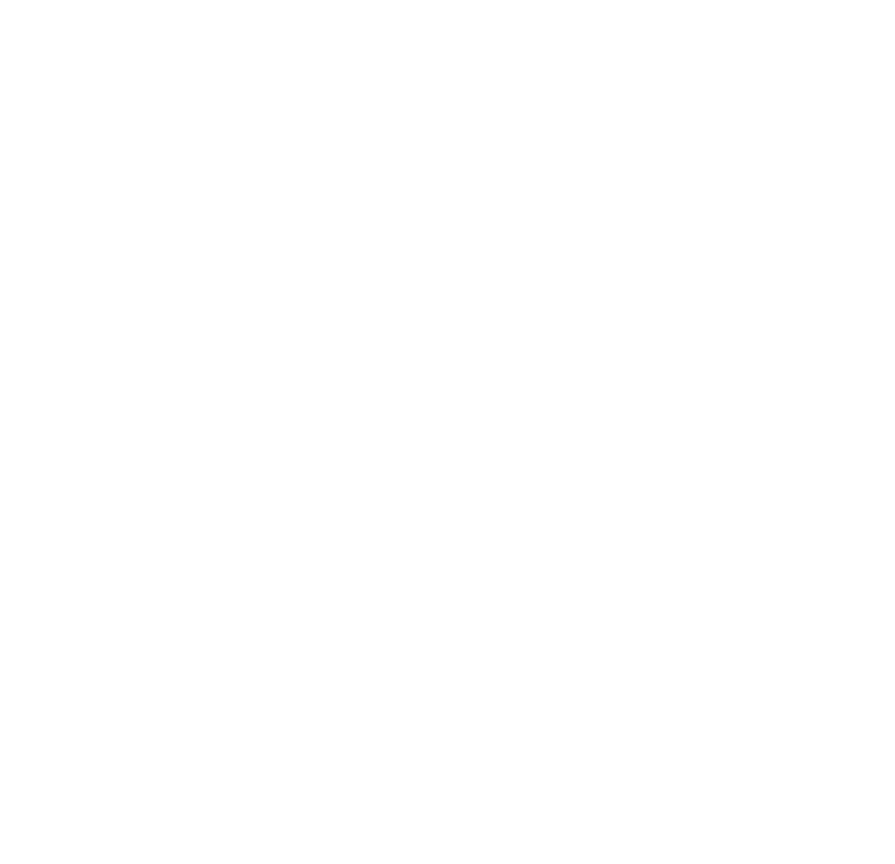
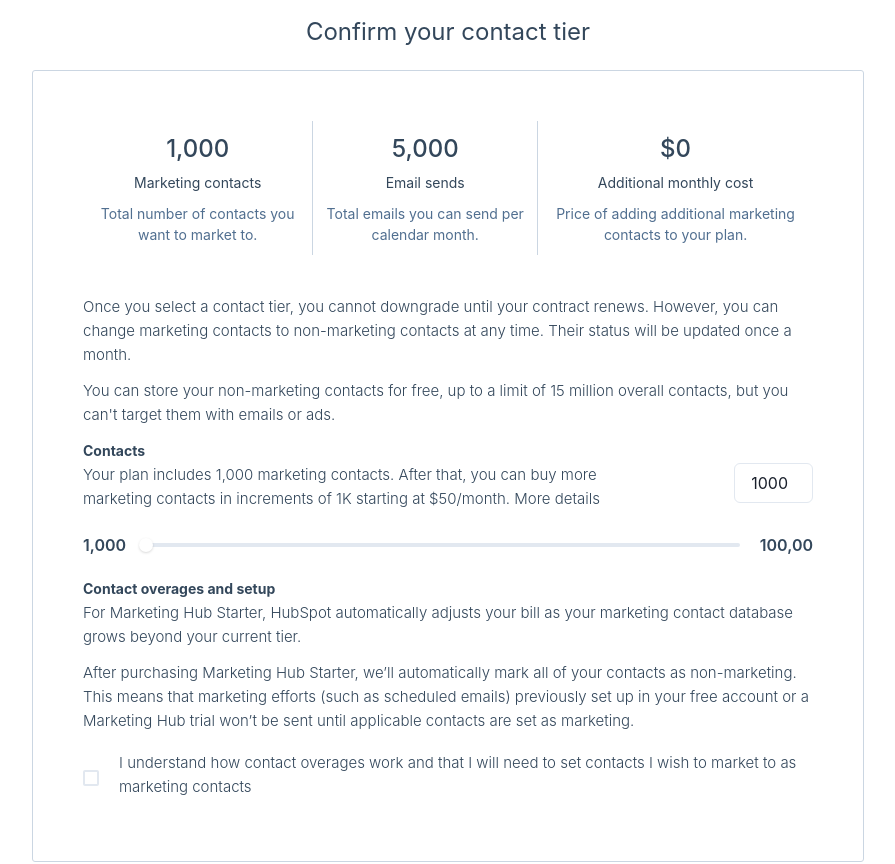
Before and after one commit to optimizershivam/Hubspot-clone, a React (Create React App) app in the folder hubspot/: page / in a window 1280 px wide. Shown: the part 5460-6324 px from the top of the page, without its empty margins (192-1087 px from the left). Before the commit the page ends 5474 px from the top, so only its background shows below. Built offline with nearby package versions, Linux system fonts and the light colour scheme.

Commit message:
now finish all pricing pages

```diff
--- a/hubspot/src/App.js
+++ b/hubspot/src/App.js
@@ -1,11 +1,13 @@
-//import Payment from "./Components/Paymet/Payment";
-
+import Payment from "./Components/Paymet/Payment";
+import ConfirmationPage from './Components/Confirmation/ConfirmayionPage'
 import PricingPage from './Components/Pricing Page/PricingPage.jsx'
 function App() {
   return (
     <>
-      {/* <Payment/> */}
-      <PricingPage/>
+     <PricingPage/>
+     <ConfirmationPage/>
+      <Payment/>
+
     </>
   );
 }
--- /dev/null
+++ b/hubspot/src/Components/Confirmation/ConfirmayionPage.jsx
@@ -0,0 +1,56 @@
+import React from 'react'
+import './confirmationPage.css'
+import {Button, Center, Checkbox, Divider, Input, Slider, SliderFilledTrack, SliderThumb, SliderTrack} from '@chakra-ui/react'
+const ConfirmayionPage = () => {
+  return (
+    <>
+        <p style={{textAlign:'center',fontSize:'24px',fontWeight:'400',color:'#33475b',marginTop:'20px',marginBottom:'20px'}}>Confirm your contact tier</p>
+        <div className='confirmationMainDiv'>
+        <div style={{display:'flex',textAlign:'center',marginBottom:'40px'}}>
+            <div className='confirmMAin1' style={{borderRight:'1px solid rgb(203,214,226)'}}>
+                <p className='confirm1div'>1,000</p>
+                <p className='confirm1div1'>Marketing contacts</p>
+                <p className='confirm1div2'>Total number of contacts you want to market to.</p>
+            </div>
+            <div style={{borderRight:'1px solid rgb(203,214,226)'}} className='confirmMAin1'>
+                <p className='confirm1div'>5,000</p>
+                <p className='confirm1div1'>Email sends</p>
+                <p className='confirm1div2'>Total emails you can send per calendar month.</p>
+            </div>
+            <div className='confirmMAin1'>
+                <p className='confirm1div'>$0</p>
+                <p className='confirm1div1'>Additional monthly cost</p>
+                <p className='confirm1div2'>Price of adding additional marketing contacts to your plan.</p>
+            </div>
+        </div>
+        <p className='confirmAlltext'>Once you select a contact tier, you cannot downgrade until your contract renews. However, you can change marketing contacts to non-marketing contacts at any time. Their status will be updated once a month.</p>
+        <p className='confirmAlltext'>You can store your non-marketing contacts for free, up to a limit of 15 million overall contacts, but you can't target them with emails or ads.</p>
+        <p className='confirmBoldText'>Contacts</p>
+        <div style={{display:'flex',gap:'100px',justifyContent:'space-between'}}>
+            <p className='confirmAlltext'>Your plan includes 1,000 marketing contacts. After that, you can buy more marketing contacts in increments of 1K starting at $50/month. <span>More details</span></p>
+            <Input htmlSize={4} width='auto' defaultValue={1000}/>
+        </div>
+        <div style={{display:'flex',gap:'20px',marginTop:'10px',marginBottom:'20px'}}>
+            <p className='confirmBoldNum'>1,000</p>
+            <Slider aria-label='slider-ex-1' colorScheme='teal' defaultValue={0}>
+            <SliderTrack>
+                <SliderFilledTrack />
+             </SliderTrack>
+              <SliderThumb />
+                 </Slider>
+            <p className='confirmBoldNum'>100,00</p>
+        </div>
+        <p className='confirmBoldText'>Contact overages and setup</p>
+        <p className='confirmAlltext'>For Marketing Hub Starter, HubSpot automatically adjusts your bill as your marketing contact database grows beyond your current tier.</p>
+        <p className='confirmAlltext'>After purchasing Marketing Hub Starter, we’ll automatically mark all of your contacts as non-marketing. This means that marketing efforts (such as scheduled emails) previously set up in your free account or a Marketing Hub trial won’t be sent until applicable contacts are set as marketing.</p>
+        <div style={{display:'flex',gap:'20px'}}>
+        <Checkbox></Checkbox>
+        <p className='confirmAlltext' style={{marginTop:'6px'}}>I understand how contact overages work and that I will need to set contacts I wish to market to as marketing contacts</p>
+        </div>
+        </div>
+       <div style={{textAlign:'center', margin:'auto',marginTop:'20px',marginBottom:'50px'}}><Button  colorScheme='orange' borderRadius='3px'>Continue</Button></div>
+    </>
+  )
+}
+
+export default ConfirmayionPage
--- /dev/null
+++ b/hubspot/src/Components/Confirmation/confirmationPage.css
@@ -0,0 +1,45 @@
+.confirmationMainDiv{
+    margin: auto;
+    width: 65%;
+    border:1px solid rgb(203,214,226);
+    padding: 50px;
+    border-radius: 3px;
+}
+.confirm1div{
+    font-weight: 500;
+    font-size: 24px;
+    color: #33475b;
+    margin-bottom: 5px;
+}
+.confirm1div1{
+    font-weight: 400;
+    font-size: 14px;
+    color: #33475b;
+    margin-bottom: 10px;
+}
+.confirm1div2{
+    font-weight: 400;
+    font-size: 14px;
+    color: #516f90;
+}
+.confirmMAin1{
+    padding: 10px;
+}
+.confirmAlltext{
+    margin-bottom: 12px!important;
+    font-weight: 300;
+    font-size: 15px;
+    color: #33475b;
+    line-height: 24px;
+}
+.confirmBoldText{
+    font-weight: bold;
+    font-size: 14px;
+    color: #33475b;
+    line-height: 24px;
+}
+.confirmBoldNum{
+    font-weight: 600;
+    color: #33475b;
+    font-size: 16px;
+}
```
Also changed, not shown: 1 other file (tests, documents, lock files or other folders).
